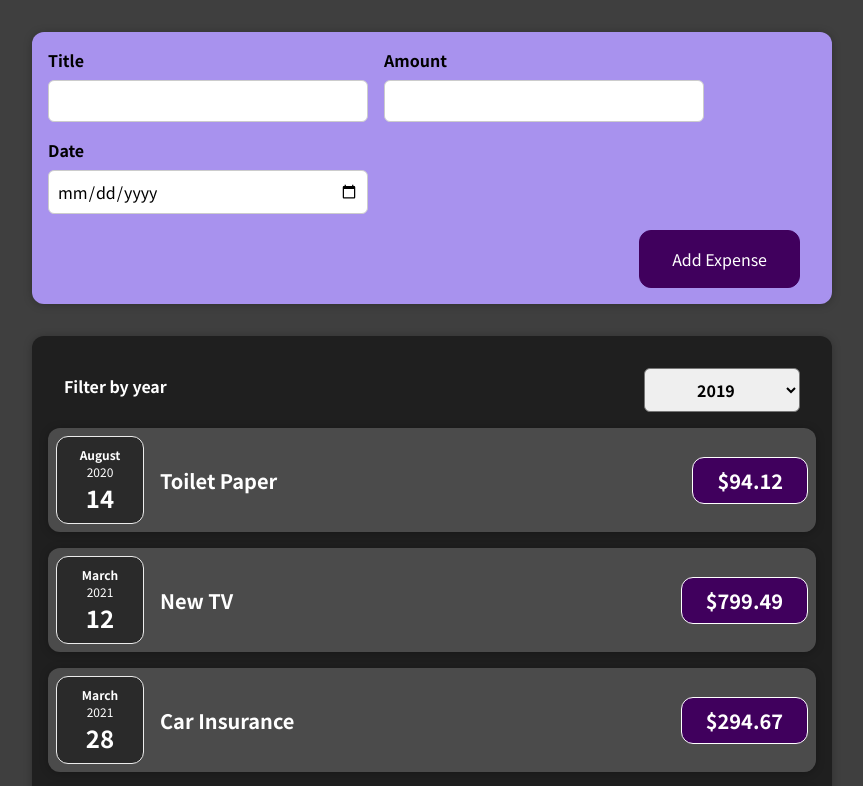
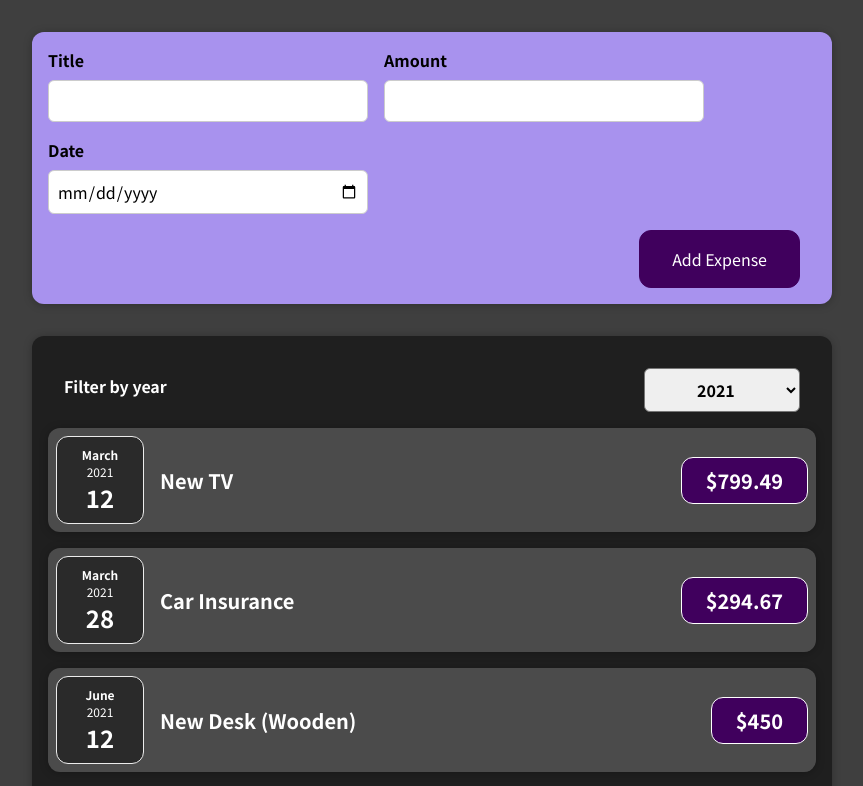
Before and after one commit to AimanShakeel1008/react-complete-guide, a React (Create React App) app: page / in a window 1280 px wide. Shown: the top 786 px of the page, without its empty margins (208-1071 px from the left). Built offline with nearby package versions, Linux system fonts and the light colour scheme.

Commit message:
rendering list and applying filter

```diff
--- a/src/App.js
+++ b/src/App.js
@@ -1,9 +1,8 @@
-import React from "react";
+import React, { useState } from "react";
 import NewExpense from "./components/NewExpense/NewExpense";
 import Expenses from "./components/Expenses/Expenses";
 
-const App = () => {
-  const expenses = [
+const DUMMY_EXPENSES = [
   {
     id: "e1",
     title: "Toilet Paper",
@@ -25,6 +24,7 @@ const App = () => {
   },
 ];
 
+const App = () => {
   // return React.createElement(
   //   'div',
   //   {},
@@ -32,14 +32,18 @@ const App = () => {
   //   React.createElement(Expenses, { items: expenses })
   // );
 
+  const [expenses, setExpenses] = useState(DUMMY_EXPENSES);
+
   const addExpenseHandler = (expense) => {
-    console.log(expense);
+    setExpenses((prevExpenses) => {
+      return [expense, ...prevExpenses];
+    });
   };
 
   return (
     <div>
       <NewExpense onAddExpense={addExpenseHandler} />
-      <Expenses data={expenses} />
+      <Expenses items={expenses} />
     </div>
   );
 };
--- a/src/components/Expenses/Expenses.js
+++ b/src/components/Expenses/Expenses.js
@@ -5,7 +5,7 @@ import Card from "../UI/Card";
 import ExpensesFilter from "./ExpensesFilter";
 
 const Expenses = (props) => {
-  const [filterYear, setFilterYear] = useState("2019");
+  const [filterYear, setFilterYear] = useState("2021");
 
   const filterYearChangeHandler = (selectedYear) => {
     setFilterYear(selectedYear);
@@ -18,26 +18,16 @@ const Expenses = (props) => {
           selected={filterYear}
           onFilterYearChange={filterYearChangeHandler}
         />
-        <ExpenseItem
-          title={props.data[0].title}
-          date={props.data[0].date}
-          amount={props.data[0].amount}
-        />
-        <ExpenseItem
-          title={props.data[1].title}
-          date={props.data[1].date}
-          amount={props.data[1].amount}
-        />
-        <ExpenseItem
-          title={props.data[2].title}
-          date={props.data[2].date}
-          amount={props.data[2].amount}
-        />
-        <ExpenseItem
-          title={props.data[3].title}
-          date={props.data[3].date}
-          amount={props.data[3].amount}
-        />
+        {props.items
+          .filter((item) => item.date.getFullYear().toString() === filterYear)
+          .map((filteredItem) => (
+            <ExpenseItem
+              key={filteredItem.id}
+              title={filteredItem.title}
+              date={filteredItem.date}
+              amount={filteredItem.amount}
+            />
+          ))}
       </Card>
     </div>
   );
```
Also changed, not shown: 1 other file (tests, documents, lock files or other folders). Lines whose indentation alone changed are shown as unchanged.
